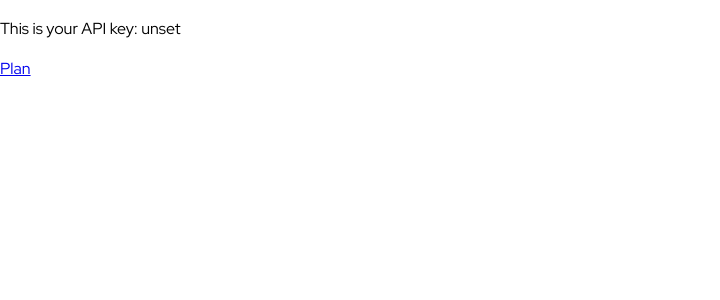
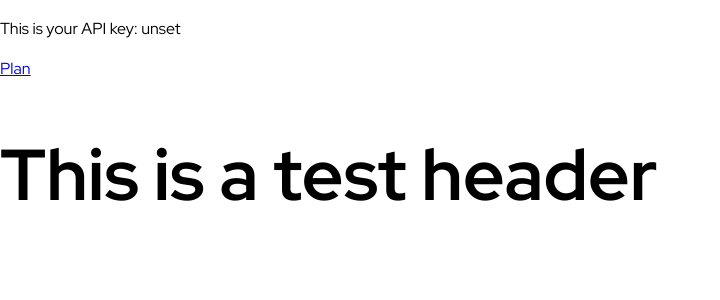
Before and after one commit to mkevinq/mealprep, a React (Create React App) app: page / in a window 1280 px wide. Shown: the top 300 px of the page, without its empty margins (0-720 px from the left). Built offline with nearby package versions, Linux system fonts and the light colour scheme; no server answers.

Commit message:
i added a header to the landing page

```diff
--- a/src/App.jsx
+++ b/src/App.jsx
@@ -23,6 +23,11 @@ function App() {
             This is your API key: {process.env.REACT_APP_SPOONACULAR_APIKEY}
           </p>
           <Link to="/search">Plan</Link>
+
+          <div>
+            <h1>This is a test header</h1>
+          </div>
+
         </Route>
       </Switch>
     </Router>
```
